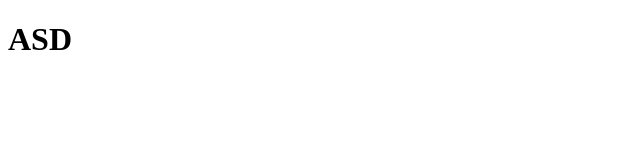
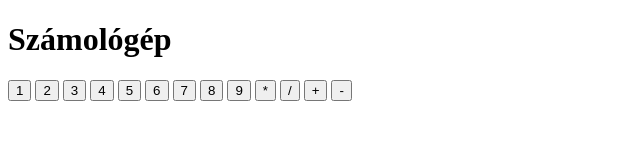
Before and after one commit to benkobalint/11a, a plain HTML site: page index.html in a window 1280 px wide. Shown: the whole page, without its empty margins (0-640 px from the left). Drawn offline with Linux system fonts and the light colour scheme.

Commit message:
számológép gombjai

```diff
--- a/index.html
+++ b/index.html
@@ -6,6 +6,20 @@
     <title>Document</title>
 </head>
 <body>
-    <h1>ASD</h1>
+    <h1>Számológép</h1>
+    <button>1</button>
+    <button>2</button>
+    <button>3</button>
+    <button>4</button>
+    <button>5</button>
+    <button>6</button>
+    <button>7</button>
+    <button>8</button>
+    <button>9</button>
+    <button>*</button>
+    <button>/</button>
+    <button>+</button>
+    <button>-</button>
+
 </body>
 </html>
```
Also changed, not shown: a.txt (added).
